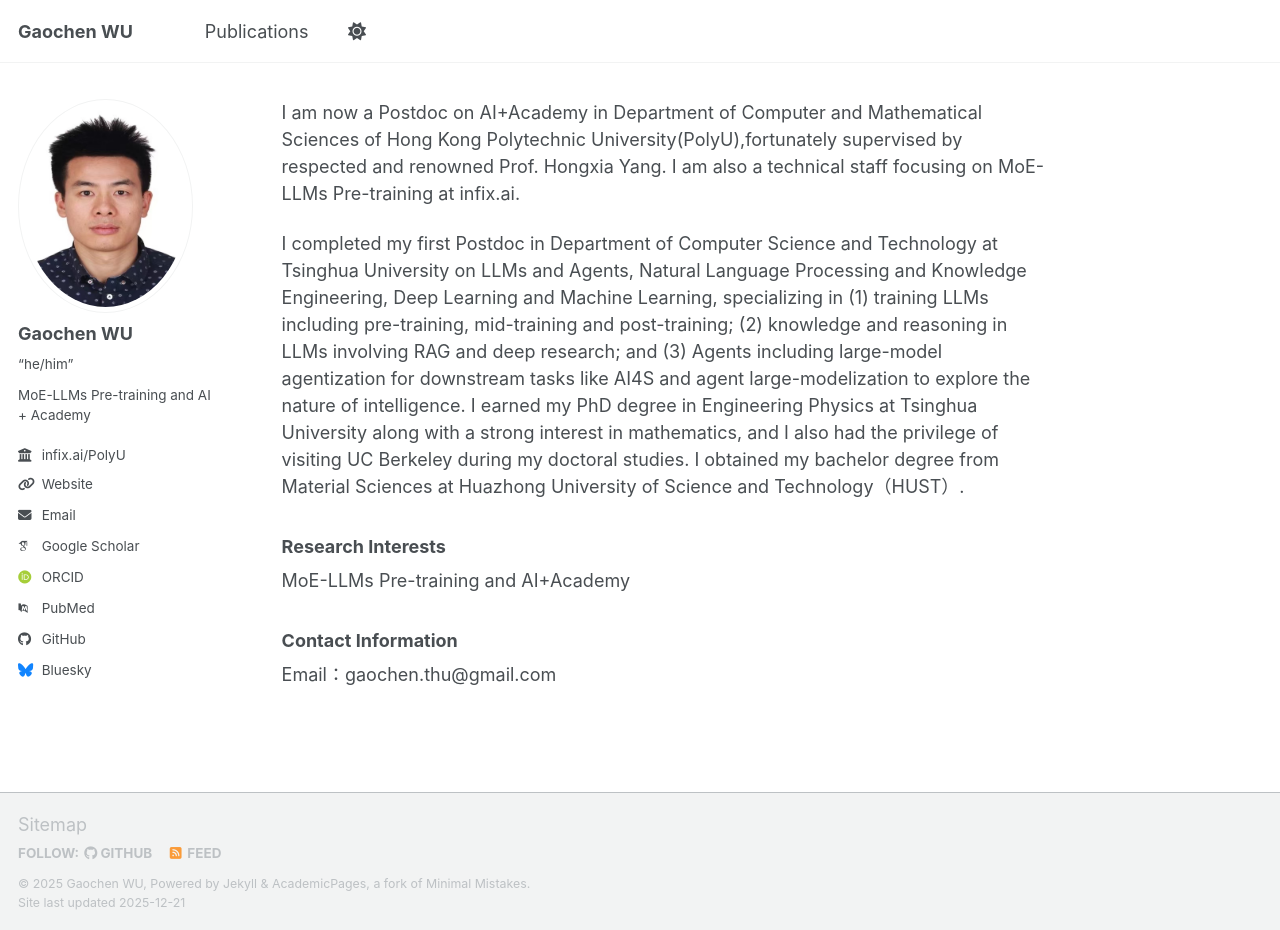
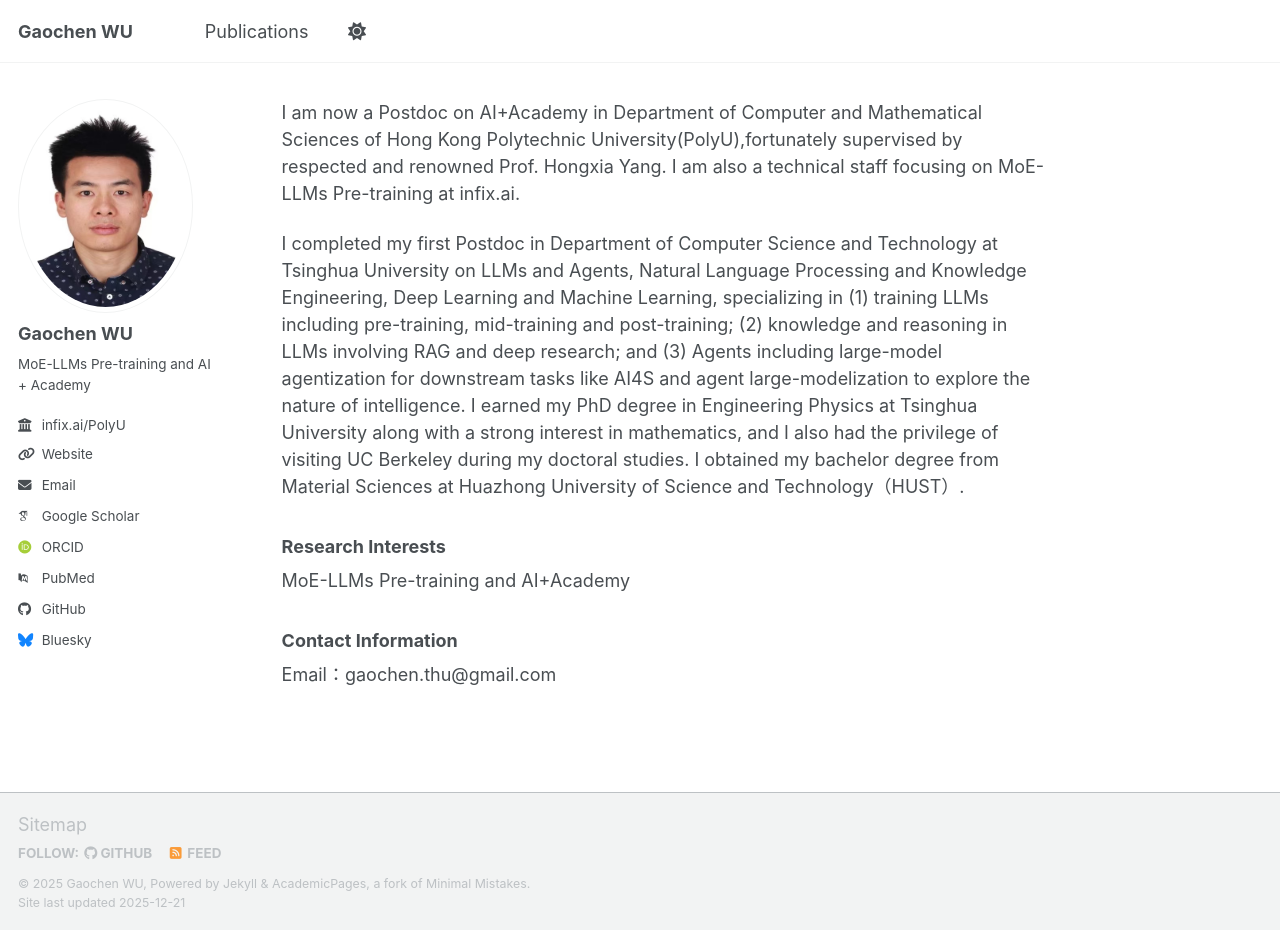
Before and after one commit to wgc20/wgc20.github.io, a Jekyll site: the page built from _pages/about.md, in a window 1280 px wide and 930 px high. Built offline with Jekyll 4.4.1, drawn with Linux system fonts in a browser that asks for light colours; some web fonts are replaced; a script bundle is joined from its source files by our own code; library files that are not in the unit come from our copies.

Commit message:
Update _config.yml

```diff
--- a/_config.yml
+++ b/_config.yml
@@ -25,7 +25,7 @@ author:
   # Biographic information
   avatar           : "gaochen.jpg"
   name             : "Gaochen WU"
-  pronouns         : “he/him” # example: "she/her"
+  pronouns         : # “he/him” # example: "she/her"
   bio              : "MoE-LLMs Pre-training and AI + Academy"
   location         : #"Earth"
   employer         : "infix.ai/PolyU"
```
